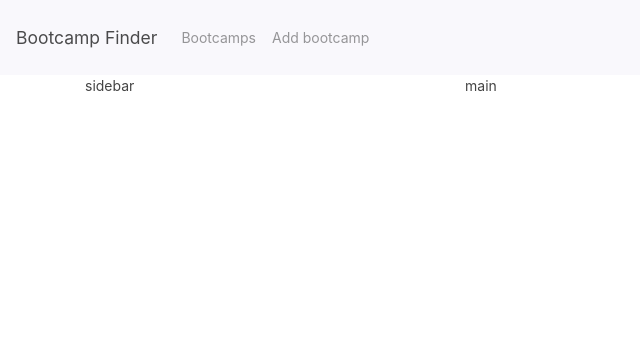
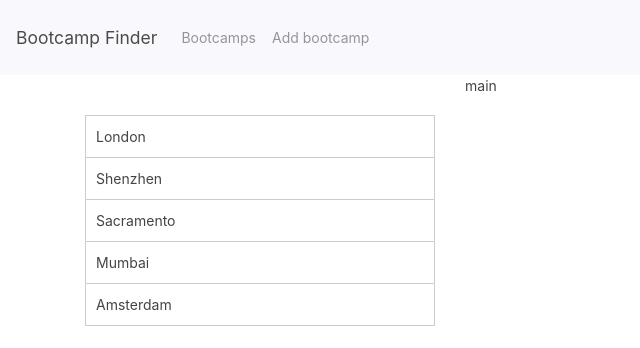
Before and after one commit to YouriBrosky/react-bootcamp-finder, a React (Create React App) app: page / in a window 1280 px wide. Shown: the top 348 px of the page, without its empty margins (0-640 px from the left). Built offline with nearby package versions, Linux system fonts and the light colour scheme.

Commit message:
added sass and added the sidebar styling with city names

```diff
--- a/package.json
+++ b/package.json
@@ -11,6 +11,7 @@
         "@types/react": "^16.9.53",
         "@types/react-dom": "^16.9.8",
         "bootstrap": "^4.5.3",
+        "node-sass": "^4.0.0",
         "react": "^17.0.1",
         "react-dom": "^17.0.1",
         "react-scripts": "4.0.0",
--- a/src/App.css
+++ /dev/null
@@ -1,38 +0,0 @@
-.App {
-  text-align: center;
-}
-
-.App-logo {
-  height: 40vmin;
-  pointer-events: none;
-}
-
-@media (prefers-reduced-motion: no-preference) {
-  .App-logo {
-    animation: App-logo-spin infinite 20s linear;
-  }
-}
-
-.App-header {
-  background-color: #282c34;
-  min-height: 100vh;
-  display: flex;
-  flex-direction: column;
-  align-items: center;
-  justify-content: center;
-  font-size: calc(10px + 2vmin);
-  color: white;
-}
-
-.App-link {
-  color: #61dafb;
-}
-
-@keyframes App-logo-spin {
-  from {
-    transform: rotate(0deg);
-  }
-  to {
-    transform: rotate(360deg);
-  }
-}
--- /dev/null
+++ b/src/App.scss
@@ -0,0 +1,23 @@
+.sidebar {
+    padding: 40px 25px;
+
+    ul {
+        margin: 0;
+        padding: 0;
+        border: 1px solid #ccc;
+        border-bottom: none;
+
+        li {
+            display: block;
+            margin: 0;
+            padding: 10px 10px;
+            width: 100%;
+            cursor: pointer;
+            border-bottom: 1px solid #ccc;
+
+            &:hover {
+                background: yellow;
+            }
+        }
+    }
+}
--- a/src/App.tsx
+++ b/src/App.tsx
@@ -1,7 +1,8 @@
 import React, { useState } from 'react';
 
-import './App.css';
+import './App.scss';
 import NavbarComponent from './components/navbarComponent/NavbarComponent';
+import SidebarComponent from './components/sidebarComponent/SidebarComponent';
 
 function App() {
     return (
@@ -12,7 +13,7 @@ function App() {
 
             <section className="container">
                 <div className="row">
-                    <aside className="col-4">sidebar</aside>
+                    <SidebarComponent />
 
                     <main className="col-8">main</main>
                 </div>
--- /dev/null
+++ b/src/components/sidebarComponent/SidebarComponent.tsx
@@ -0,0 +1,17 @@
+import React from 'react';
+import Cities from '../../assets/data/bootcamps.json';
+import { ICity } from '../../models/ICity';
+
+const SidebarComponent = () => {
+    const cityListItems = Cities.cities.map((city: ICity) => {
+        return <li>{city.cityName}</li>;
+    });
+
+    return (
+        <aside className="col-4 sidebar">
+            <ul>{cityListItems}</ul>
+        </aside>
+    );
+};
+
+export default SidebarComponent;
--- /dev/null
+++ b/src/models/ICity.ts
@@ -0,0 +1,6 @@
+export interface ICity {
+    cityName: string,
+    id: number,
+    image: string,
+    summary: string
+}
```
Also changed, not shown: 1 other file (tests, documents, lock files or other folders). Lines whose indentation alone changed are shown as unchanged.
